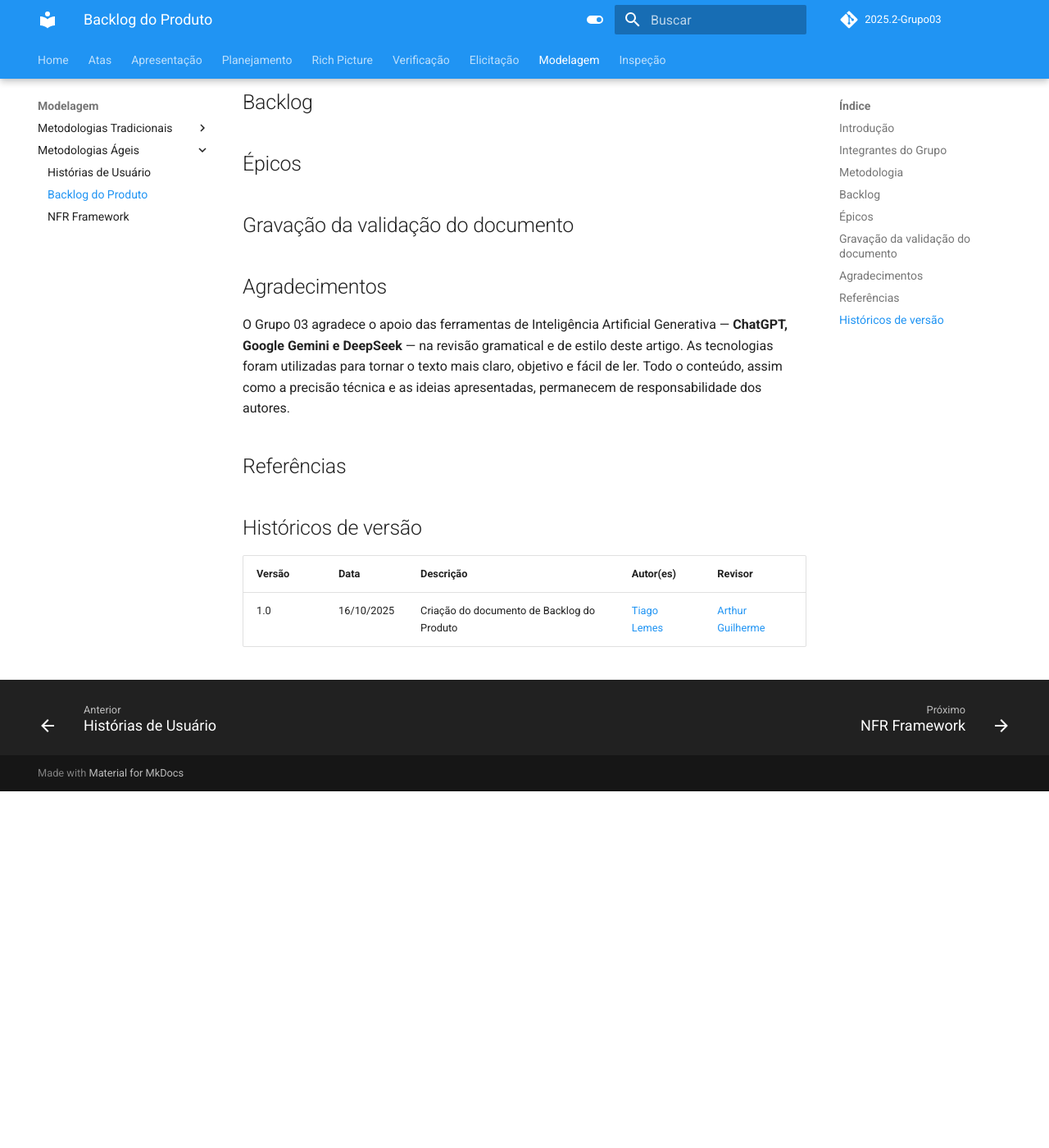
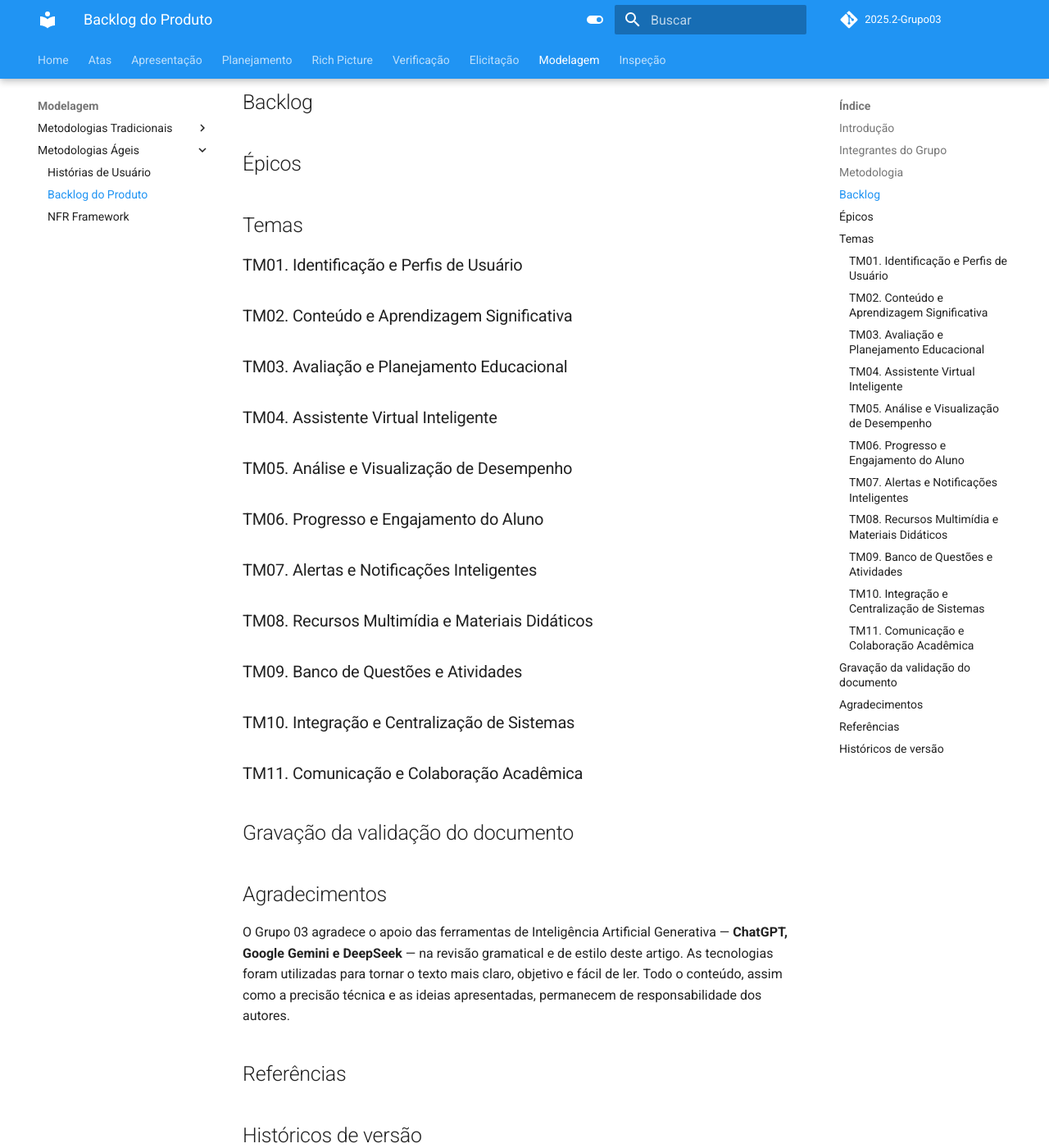
Before and after one commit to Requisitos-de-Software/2025.2-Grupo03, an MkDocs documentation site: the page built from docs/Modelagem/backlog_do_produto.md, in a window 1280 px wide and 1400 px high, scrolled down 918 px. Shown: the whole window at 82% size. Built offline with MkDocs 1.6.1 and Material for MkDocs 9.7.7, drawn with Linux system fonts in a browser that asks for light colours; comment, search, counter and statistics services are not loaded; before the commit the page ends 1883 px from its top, so only the background shows below that.

Commit message:
Add themes to product backlog documentation

```diff
--- a/docs/Modelagem/backlog_do_produto.md
+++ b/docs/Modelagem/backlog_do_produto.md
@@ -23,6 +23,30 @@ A Tabela 1 apresenta todos os integrantes da equipe que participaram da etapa de
 
 ## Épicos
 
+## Temas
+
+### TM01. Identificação e Perfis de Usuário
+
+### TM02. Conteúdo e Aprendizagem Significativa
+
+### TM03. Avaliação e Planejamento Educacional
+
+### TM04. Assistente Virtual Inteligente
+
+### TM05. Análise e Visualização de Desempenho
+
+### TM06. Progresso e Engajamento do Aluno
+
+### TM07. Alertas e Notificações Inteligentes
+
+### TM08. Recursos Multimídia e Materiais Didáticos
+
+### TM09. Banco de Questões e Atividades
+
+### TM10. Integração e Centralização de Sistemas
+
+### TM11. Comunicação e Colaboração Acadêmica
+
 ## Gravação da validação do documento
 
 ## Agradecimentos
```
